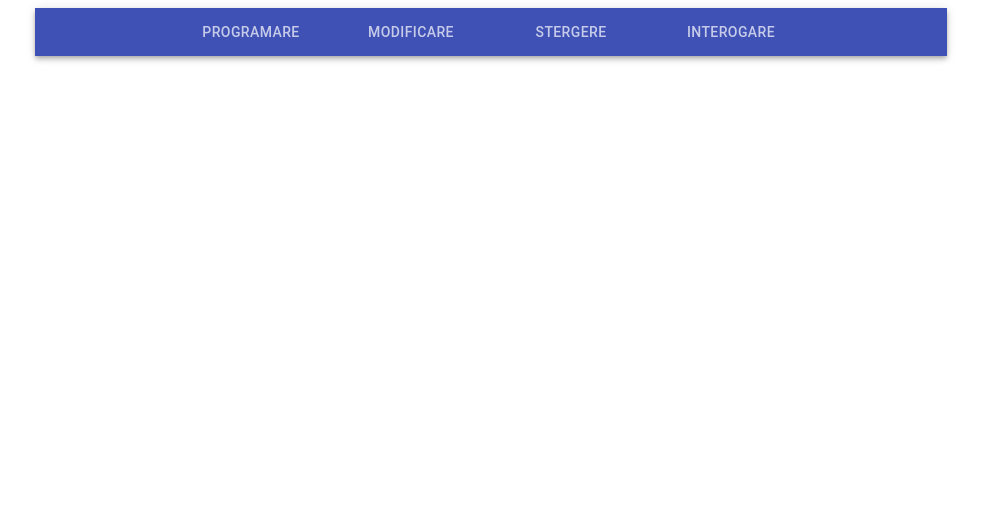
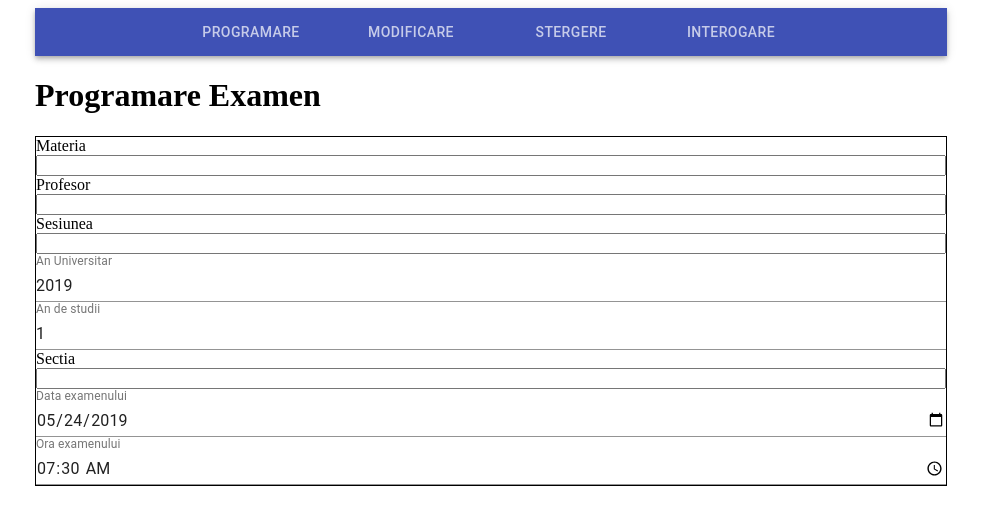
Before and after one commit to constAlex/platforma-facultate-demo, a React (Create React App) app: page /programare in a window 1280 px wide. Shown: the top 524 px of the page, without its empty margins (149-1130 px from the left). Built offline with nearby package versions, Linux system fonts and the light colour scheme.

Commit message:
created form with inputs for  exam details

```diff
--- a/package.json
+++ b/package.json
@@ -4,6 +4,7 @@
   "private": true,
   "dependencies": {
     "@material-ui/core": "^4.9.12",
+    "@material-ui/pickers": "^3.2.10",
     "@testing-library/jest-dom": "^4.2.4",
     "@testing-library/react": "^9.5.0",
     "@testing-library/user-event": "^7.2.1",
--- a/src/App.js
+++ b/src/App.js
@@ -2,12 +2,13 @@ import React from "react";
 import "./App.css";
 import Container from "@material-ui/core/Container";
 import NavBar from './NavBar';
+import MainForm from './MainForm';
 
 function App() {
   return (
     <Container className="App" maxWidth="md">
       <NavBar />
-
+      <MainForm />
     </Container>
   );
 }
--- /dev/null
+++ b/src/MainForm.css
@@ -0,0 +1,9 @@
+.MainForm {
+    height: 100vh;
+}
+
+.MainForm form {
+    display: flex;
+    flex-direction: column;
+    border: 1px solid black;
+}
--- a/src/MainForm.jsx
+++ b/src/MainForm.jsx
@@ -1,10 +1,30 @@
 import React, { Component } from "react";
+import "./MainForm.css";
+import TextField from "@material-ui/core/TextField";
 
 class MainForm extends Component {
   render() {
     return (
-      <div>
-        <h1>jfaoi</h1>
+      <div className="MainForm">
+        <h1>Programare Examen</h1>
+        <form>
+          <label for="materia">Materia</label>
+          <input type="text" name="meteria" />
+          <label for="profesor">Profesor</label>
+          <input type="text" name="profesor" />
+          <label for="sesiune">Sesiunea</label>
+          <input type="text" name="sesiune" />
+          <TextField label="An Universitar" type="number" defaultValue="2019" />
+          <TextField label="An de studii" type="number" defaultValue="1" />
+          <label for="sectia">Sectia</label>
+          <input type="text" name="sectia" />
+          <TextField
+            label="Data examenului"
+            type="date"
+            defaultValue="2019-05-24"
+          />
+          <TextField label="Ora examenului" type="time" defaultValue="07:30" />
+        </form>
       </div>
     );
   }
```
Also changed, not shown: 1 other file (tests, documents, lock files or other folders).
